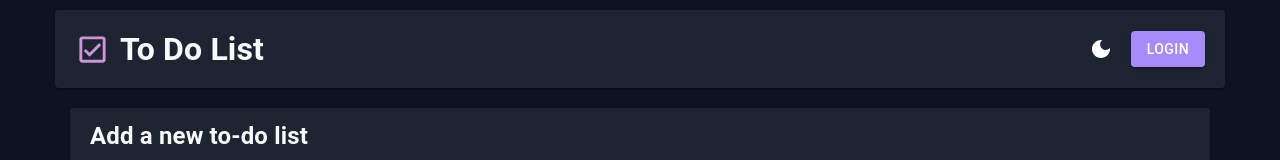
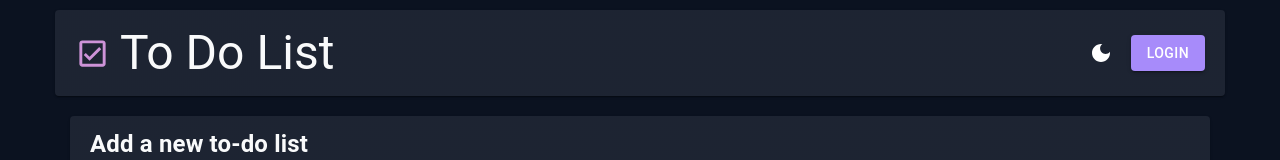
Before and after one commit to vlad615/Notes2.0, a React (Vite) app: page / in a window 1280 px wide. Shown: the top 160 px of the page. Built offline with nearby package versions, Linux system fonts and the light colour scheme; no server answers.

Commit message:
click home

```diff
--- a/src/commun/components/Header/Header.tsx
+++ b/src/commun/components/Header/Header.tsx
@@ -2,10 +2,13 @@ import s from './Header.module.css'
 import CheckBoxOutlinedIcon from '@mui/icons-material/CheckBoxOutlined'
 import LightModeIcon from '@mui/icons-material/LightMode'
 import DarkModeIcon from '@mui/icons-material/DarkMode'
-import { Box, IconButton, Paper } from '@mui/material'
+import { Box, IconButton, Paper, Typography } from '@mui/material'
 import { selectTheme, changeThemeAC } from '@/app'
 import { useAppDispatch, useAppSelector } from '@/commun/hooks'
 import { Button } from '../Button/Button'
+import { NavLink } from 'react-router'
+
+const styleLink = { color: 'text.primary' }
 
 export const Header = () => {
     const themeMode = useAppSelector(selectTheme)
@@ -18,9 +21,9 @@ export const Header = () => {
         <header>
             <div className="container">
                 <Paper className={s.headerWrapper}>
-                    <Box className={s.iconWrapper}>
+                    <Box component={NavLink} to='/' className={s.iconWrapper} sx={styleLink}>
                         <CheckBoxOutlinedIcon color="secondary" fontSize="large" />
-                        <h1>To Do List</h1>
+                        <Typography variant='h3' component='h1' >To Do List</Typography>
                     </Box>
 
                     <Box className={s.iconWrapper}>
```
